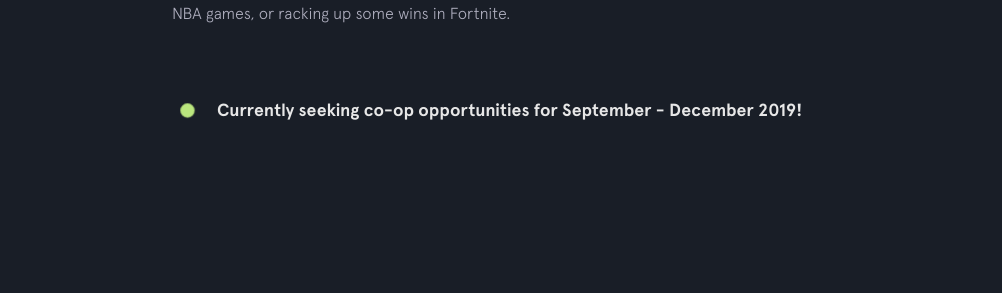
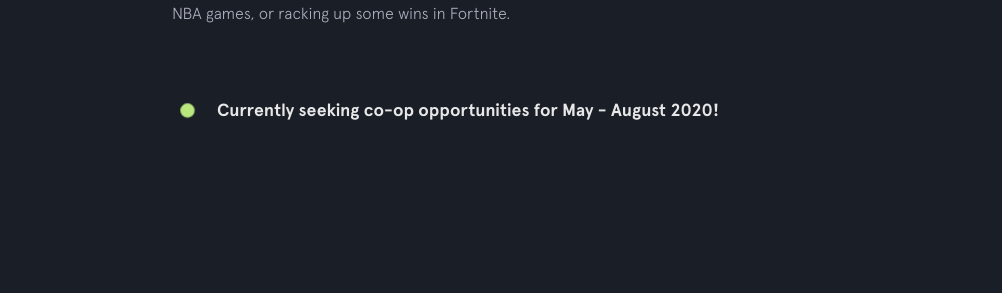
Before and after one commit to PronoyC/pronoyc.github.io, a Jekyll site: the page built from index.html, in a window 1280 px wide and 900 px high, scrolled down 1132 px. Shown: the part 161-454 px from the top of the window, without its empty margins (278-1280 px from the left). Built offline with Jekyll 4.4.1, drawn with Linux system fonts in a browser that asks for light colours; nearby versions of some CDN libraries.

Commit message:
Update employment-status.html

```diff
--- a/_includes/employment-status.html
+++ b/_includes/employment-status.html
@@ -3,5 +3,5 @@
     <div class="status__light__ring"></div>
     <div class="status__light__led"></div>
   </div>
-  <div class="status__message">Currently seeking co-op opportunities for September - December 2019!</div>
+  <div class="status__message">Currently seeking co-op opportunities for May - August 2020!</div>
 </a>
```
